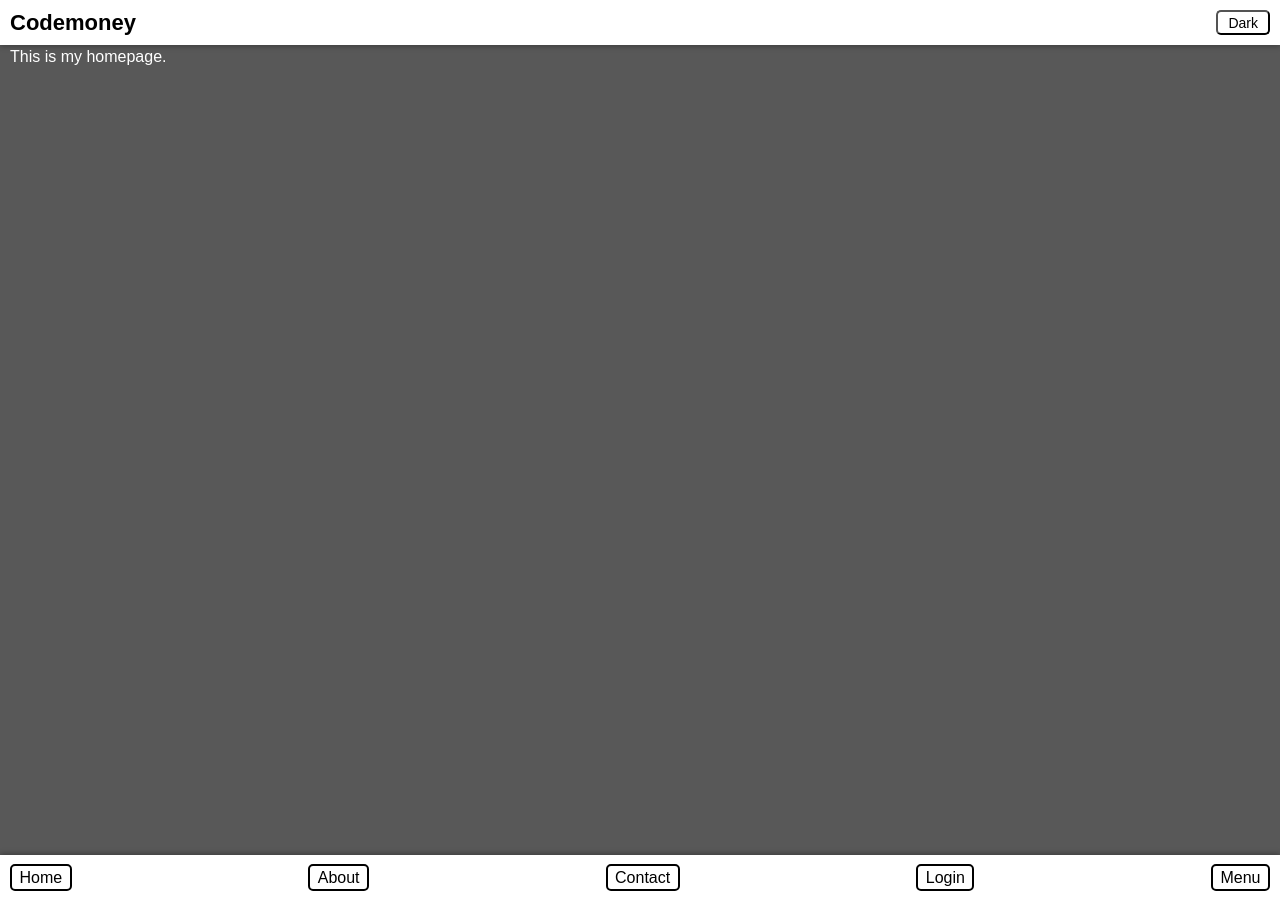
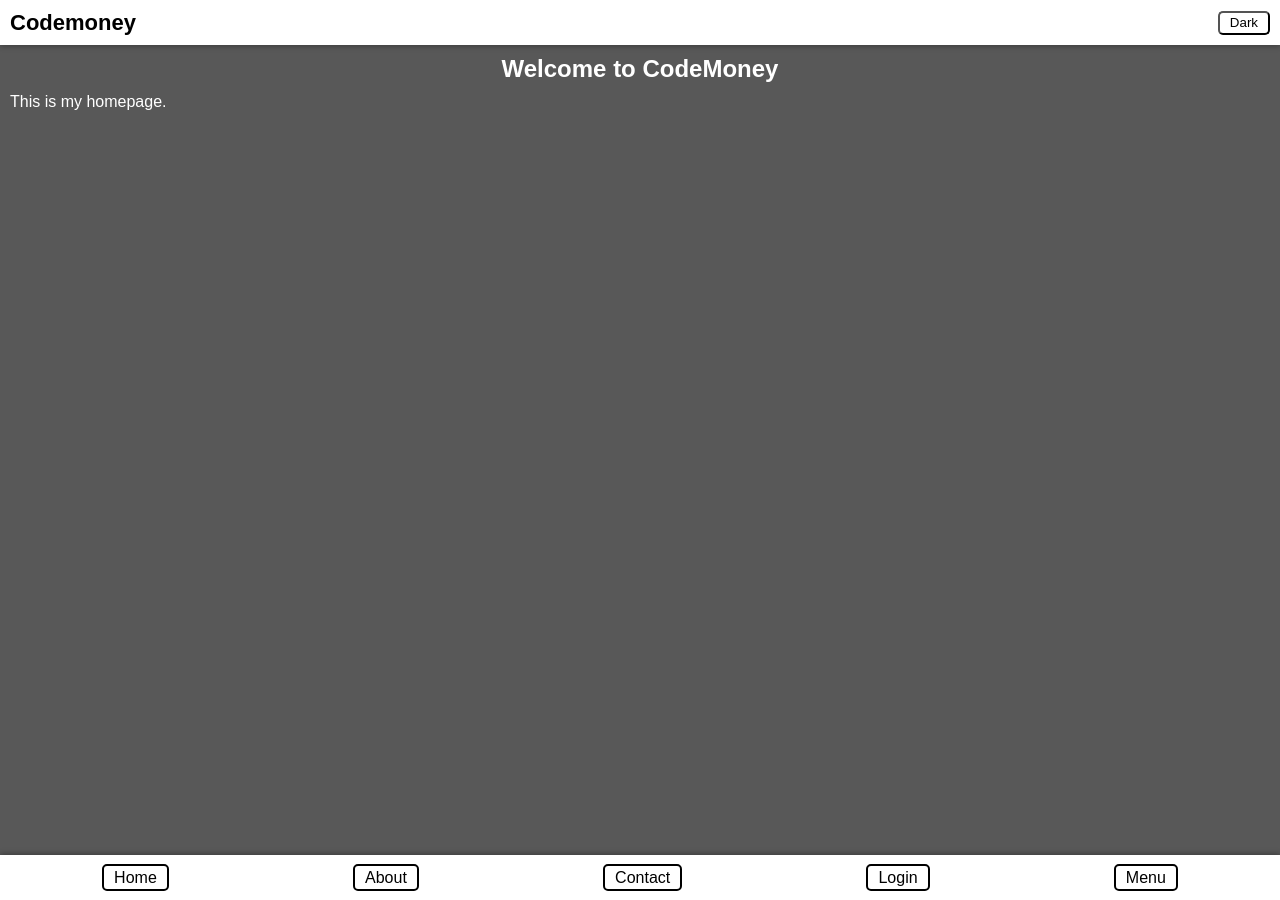
Before and after one commit to naahchi/testing, a Jekyll site: the page built from index.html, in a window 1280 px wide and 900 px high. Built offline with Jekyll 4.4.1, drawn with Linux system fonts in a browser that asks for light colours.

Commit message:
Update style.css

```diff
--- a/css/style.css
+++ b/css/style.css
@@ -6,7 +6,7 @@
     text-align: center;
     padding: 10px;
 }
-.top_nav{
+/* .top_nav{
     width: 100%;
     height: 45px;
     position: fixed;
@@ -17,6 +17,17 @@
     padding: 0 10px;
     background-color: #fff;
     box-shadow: 0 2px 5px 0 rgba(0, 0, 0, 0.26);
+} */
+.top_nav{
+    position: sticky;
+    top: 0;
+    z-index: 99;
+    height: 45px;
+    padding: 0 10px;
+    display: flex;
+    align-items: center;
+    background-color: white;
+    box-shadow: 0 2px 5px 0 rgba(0, 0, 0, 0.26);
 }
 .logo{
     text-decoration: none;
@@ -26,14 +37,14 @@
 }
 .top_nav button{
     text-transform: capitalize;
-    font-size: 14px;
+    /* font-size: 14px; */
     margin-left: auto;
     background-color: transparent;
     padding: 2.5px 10px;
     border-radius: 5px;
 }
 
-.bottom_nav{
+/* .bottom_nav{
     width: 100%;
     height: 45px;
     position: fixed;
@@ -45,11 +56,24 @@
     justify-content: space-between;
     background-color: #fff;
     box-shadow: 0 -2px 5px 0 rgba(0, 0, 0, 0.26);
+} */
+.bottom_nav{
+    position: fixed;
+    bottom: 0;
+    z-index: 99;
+    width: 100%;
+    height: 45px;
+    padding: 0 10px;
+    display: flex;
+    align-items: center;
+    justify-content: space-around;
+    background-color: white;
+    box-shadow: 0 -2px 5px 0 rgba(0, 0, 0, 0.26);
 }
 .bottom_nav a{
     text-decoration: none;
     color: black;
-    padding: 2.5px 7.5px;
+    padding: 2.5px 10px;
     border: 2px solid black;
     border-radius: 5px;
 }
```
